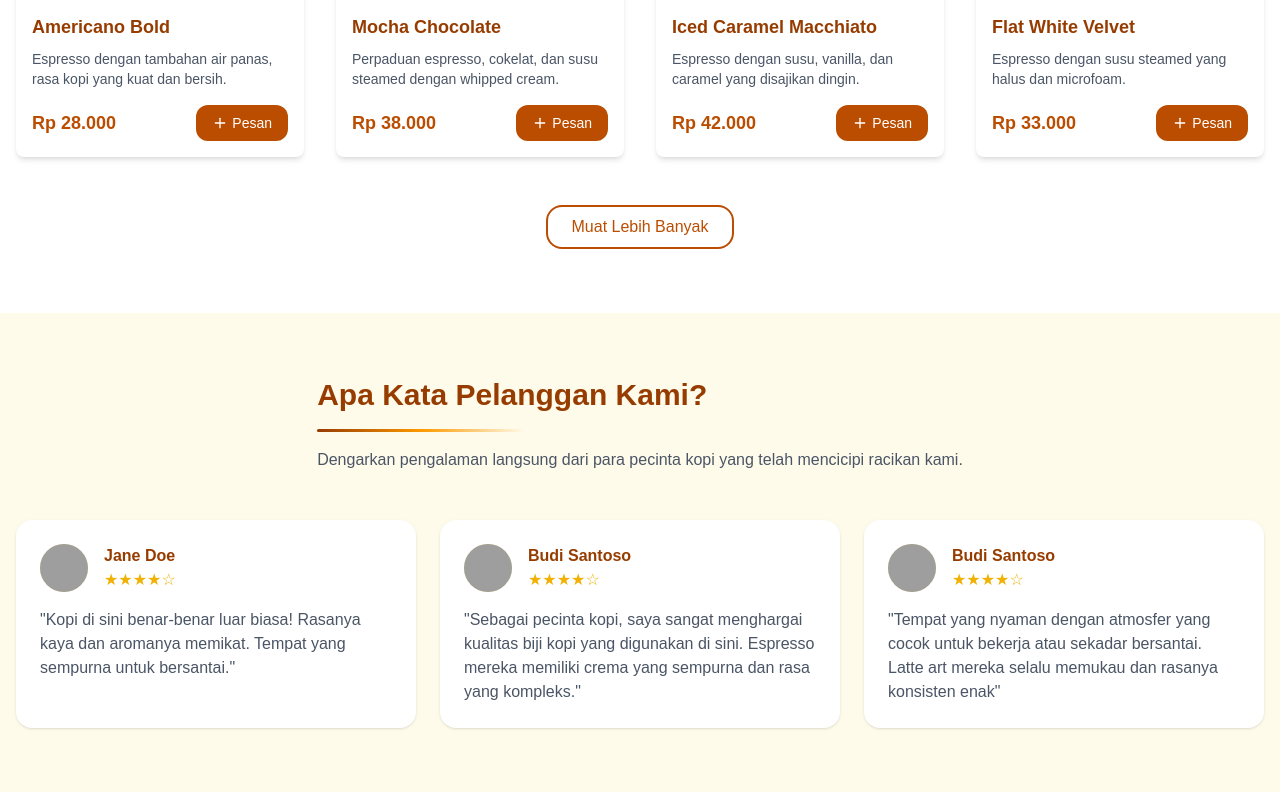
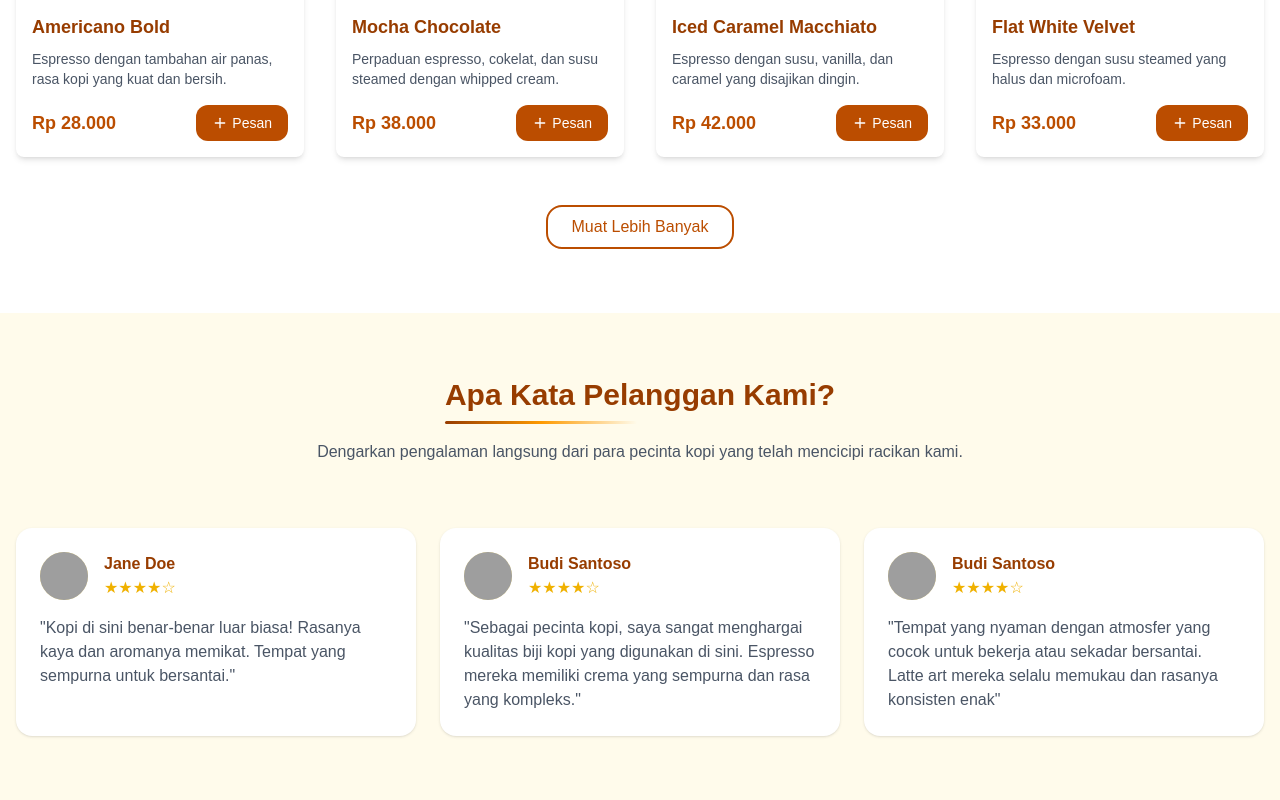
Before and after one commit to sekodevbrebes/kopikita, a Next.js app: page / in a window 1280 px wide. Shown: the part 2106-2906 px from the top of the page. Built offline with nearby package versions, Linux system fonts and the light colour scheme; grey boxes are pictures that could not be loaded.

Commit message:
center aligment  title testimoni

```diff
--- a/src/components/home/Testimonial.tsx
+++ b/src/components/home/Testimonial.tsx
@@ -3,19 +3,25 @@
 export default function Testimonial() {
     return (
         <section id="testimonial" className="py-16 bg-amber-50">
-            <div className="container mx-auto px-4">
-                <div className="text-center mb-12">
+           <div className="container mx-auto px-4">
+        <div className="text-center mb-16">
+                    {/* Judul + garis kiri */}
                     <div className="inline-block text-left">
-                        <h2 className="text-3xl font-bold text-amber-800 mb-4 section-title">
+                        <h2 className="text-3xl font-bold text-amber-800 mb-2">
                             Apa Kata Pelanggan Kami?
                         </h2>
                         {/* Garis kiri lebih panjang */}
-                        <div className="h-[3px] w-52 mb-4 rounded-full bg-gradient-to-r from-amber-800 via-amber-500 to-transparent"></div>
-                        <p className="text-gray-600 max-w-2xl mx-auto">
-                            Dengarkan pengalaman langsung dari para pecinta kopi yang telah mencicipi racikan kami.
-                        </p>
+                        <div
+                            className="h-[3px] w-48 mb-4 rounded-full
+                            bg-gradient-to-r from-amber-800 via-amber-500 to-transparent"
+                        ></div>
                     </div>
+
+                    <p className="text-gray-600 max-w-2xl mx-auto">
+                        Dengarkan pengalaman langsung dari para pecinta kopi yang telah mencicipi racikan kami.
+                    </p>
                 </div>
+
                 <div className="grid grid-cols-1 md:grid-cols-2 lg:grid-cols-3 gap-6">
                     <div className="bg-white p-6 rounded-2xl shadow-sm">
                         <div className="flex items-center mb-4">
```
